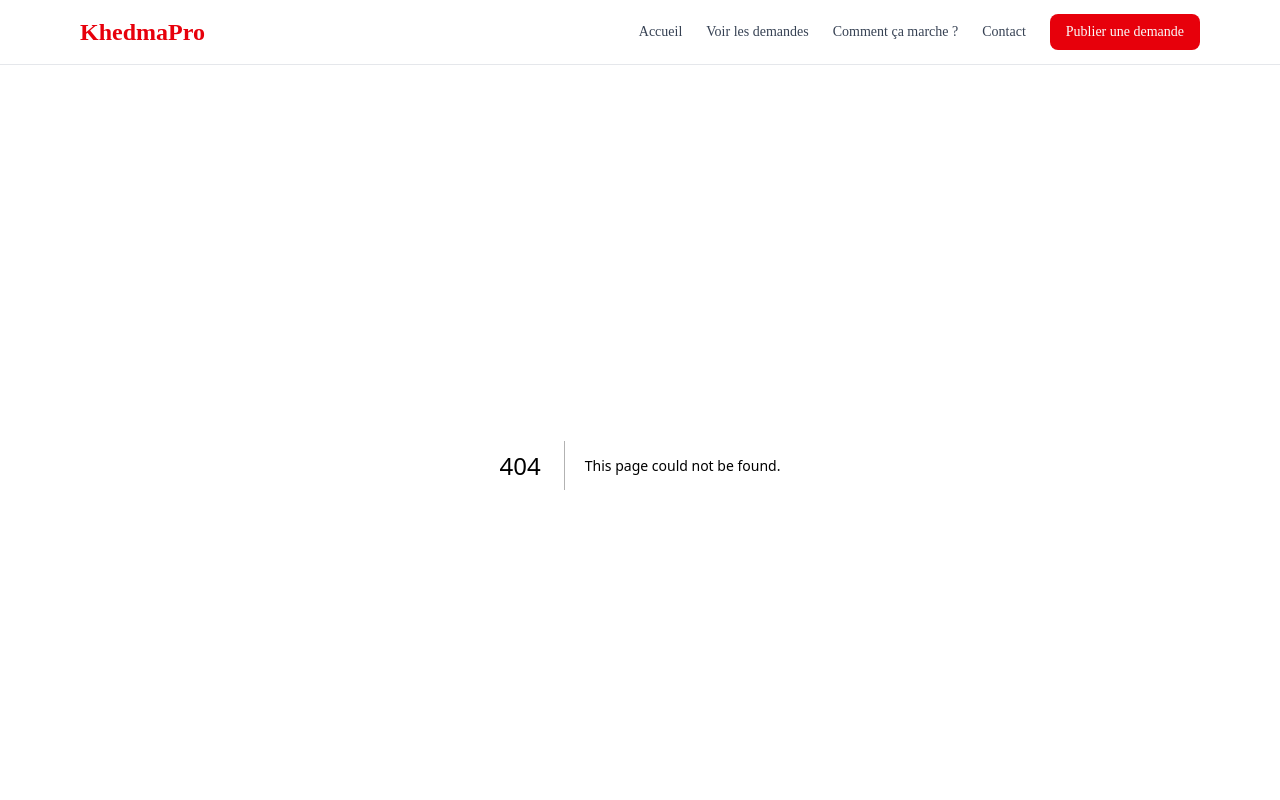
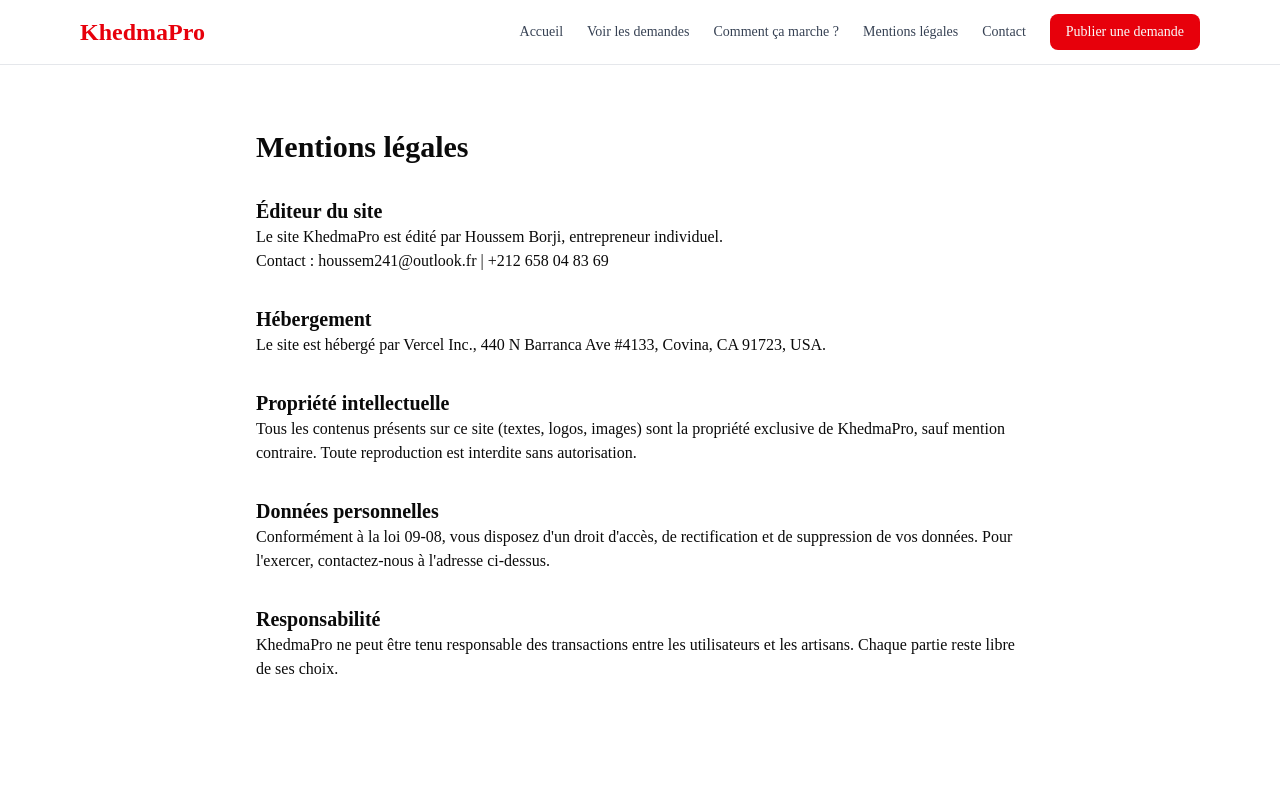
Before and after one commit to housborji/khedma-pro, a Next.js app: page /mentions-legales in a window 1280 px wide. Before the commit this address had no page. Shown: the top 800 px of the page. Built offline with nearby package versions, Linux system fonts and the light colour scheme.

Commit message:
Animations, badge Nouveau, page Mentions légales

```diff
--- a/src/app/demandes/page.tsx
+++ b/src/app/demandes/page.tsx
@@ -226,6 +226,12 @@
                             URGENT
                           </Badge>
                         )}
+                        {/* Badge Nouveau si moins de 24h */}
+                        {new Date(req.created_at).getTime() > Date.now() - 24 * 60 * 60 * 1000 && (
+                          <Badge variant="outline" className="text-green-600 border-green-300 text-xs">
+                            🆕 Nouveau
+                          </Badge>
+                        )}
                       </CardTitle>
                       <CardDescription className="flex flex-wrap gap-x-4 gap-y-1 mt-1">
                         <span className="inline-flex items-center text-xs">
--- a/src/app/globals.css
+++ b/src/app/globals.css
@@ -127,9 +127,16 @@
   }
 }
 
-/* ============================================
-   CORRECTIFS POUR MOBILE
-   ============================================ */
+/* Animation de fondu pour les pages */
+@keyframes fadeIn {
+  from { opacity: 0; }
+  to { opacity: 1; }
+}
+.animate-fade-in {
+  animation: fadeIn 0.5s ease-in-out;
+}
+
+/* Correctifs mobiles */
 [role="listbox"] {
   pointer-events: auto !important;
 }
--- a/src/app/layout.tsx
+++ b/src/app/layout.tsx
@@ -39,7 +39,7 @@
       </head>
       <body className="min-h-screen flex flex-col bg-white">
         <Navbar />
-        <main className="flex-1">{children}</main>
+        <main className="flex-1 animate-fade-in">{children}</main>
         <Footer />
       </body>
     </html>
--- /dev/null
+++ b/src/app/mentions-legales/page.tsx
@@ -0,0 +1,36 @@
+export default function MentionsLegalesPage() {
+  return (
+    <main className="min-h-screen bg-white py-16 px-4">
+      <div className="max-w-3xl mx-auto">
+        <h1 className="text-3xl font-bold mb-6">Mentions légales</h1>
+
+        <h2 className="text-xl font-semibold mt-8">Éditeur du site</h2>
+        <p>
+          Le site KhedmaPro est édité par Houssem Borji, entrepreneur individuel.
+          <br />
+          Contact : houssem241@outlook.fr | +212 658 04 83 69
+        </p>
+
+        <h2 className="text-xl font-semibold mt-8">Hébergement</h2>
+        <p>
+          Le site est hébergé par Vercel Inc., 440 N Barranca Ave #4133, Covina, CA 91723, USA.
+        </p>
+
+        <h2 className="text-xl font-semibold mt-8">Propriété intellectuelle</h2>
+        <p>
+          Tous les contenus présents sur ce site (textes, logos, images) sont la propriété exclusive de KhedmaPro, sauf mention contraire. Toute reproduction est interdite sans autorisation.
+        </p>
+
+        <h2 className="text-xl font-semibold mt-8">Données personnelles</h2>
+        <p>
+          Conformément à la loi 09-08, vous disposez d&apos;un droit d&apos;accès, de rectification et de suppression de vos données. Pour l&apos;exercer, contactez-nous à l&apos;adresse ci-dessus.
+        </p>
+
+        <h2 className="text-xl font-semibold mt-8">Responsabilité</h2>
+        <p>
+          KhedmaPro ne peut être tenu responsable des transactions entre les utilisateurs et les artisans. Chaque partie reste libre de ses choix.
+        </p>
+      </div>
+    </main>
+  );
+}
--- a/src/components/layout/Navbar.tsx
+++ b/src/components/layout/Navbar.tsx
@@ -9,6 +9,7 @@
   { href: "/", label: "Accueil" },
   { href: "/demandes", label: "Voir les demandes" },
   { href: "/comment-ca-marche", label: "Comment ça marche ?" },
+  { href: "/mentions-legales", label: "Mentions légales" },
   { href: "/contact", label: "Contact" },
 ];
 
@@ -18,12 +19,10 @@
   return (
     <header className="sticky top-0 z-50 bg-white/90 backdrop-blur border-b border-gray-200">
       <div className="max-w-6xl mx-auto flex items-center justify-between h-16 px-4">
-        {/* Logo */}
         <Link href="/" className="text-2xl font-extrabold text-red-600">
           KhedmaPro
         </Link>
 
-        {/* Desktop nav */}
         <nav className="hidden md:flex items-center gap-6">
           {links.map((link) => (
             <Link
@@ -41,7 +40,6 @@
           </Link>
         </nav>
 
-        {/* Mobile menu button */}
         <button
           onClick={() => setOpen(!open)}
           className="md:hidden p-2 text-gray-700 relative z-[60] pointer-events-auto"
@@ -51,7 +49,6 @@
         </button>
       </div>
 
-      {/* Mobile menu */}
       {open && (
         <div className="md:hidden bg-white border-b border-gray-200 px-4 pb-4 relative z-50">
           {links.map((link) => (
```
